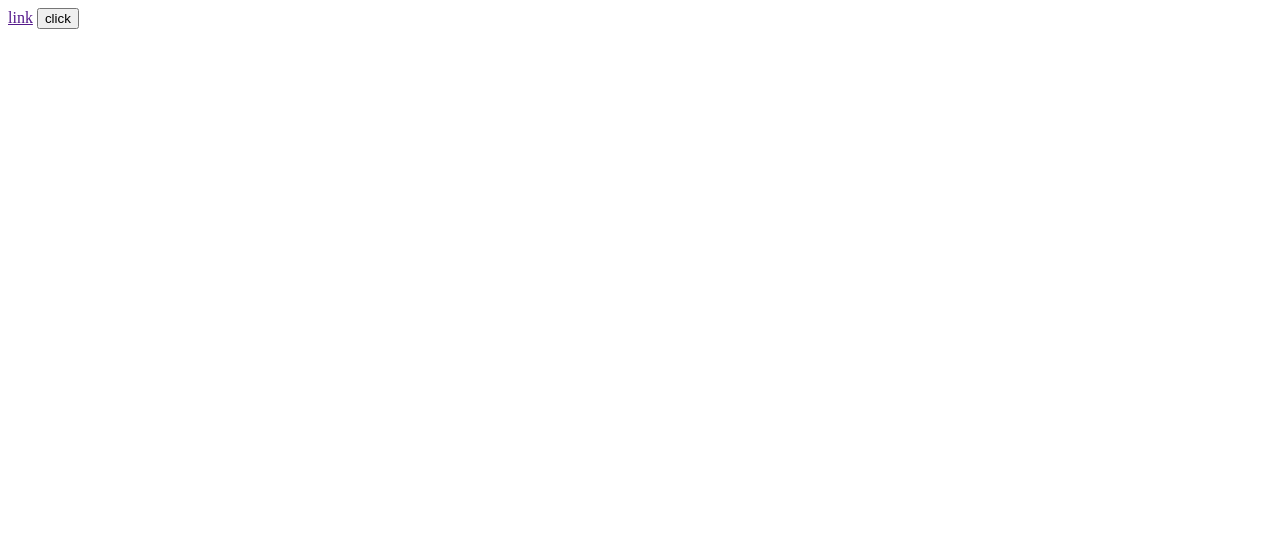
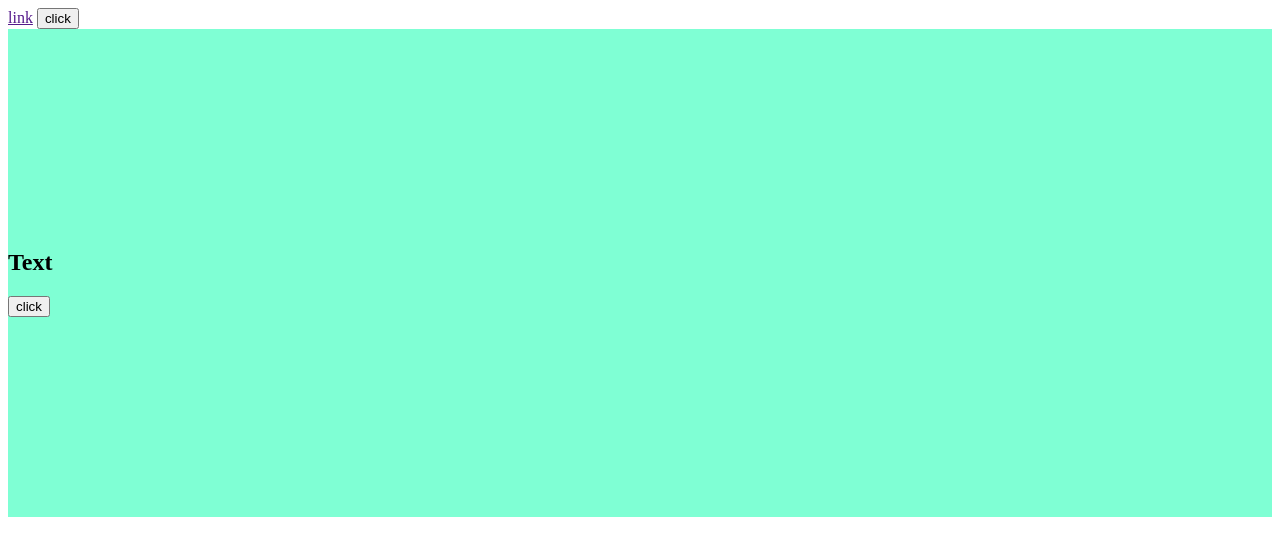
Before and after one commit to aggenov/command-76, a plain HTML site: page index.html in a window 1280 px wide. Drawn offline with Linux system fonts and the light colour scheme.

Commit message:
add hero

```diff
--- a/index.html
+++ b/index.html
@@ -4,6 +4,7 @@
     <meta charset="UTF-8" />
     <meta http-equiv="X-UA-Compatible" content="IE=edge" />
     <meta name="viewport" content="width=device-width, initial-scale=1.0" />
+    <link rel="stylesheet" href="./styles/style.css">
     <title>Comandos76</title>
   </head>
   <body>
@@ -11,5 +12,12 @@
       <a href="">link</a>
       <button>click</button>
     </header>
+
+    <main>
+      <section class="hero">
+        <h1> Text</h1>
+          <button> click</button>
+      </section>
+    </main>
   </body>
 </html>
--- a/styles/style.css
+++ b/styles/style.css
@@ -0,0 +1,5 @@
+.hero {
+    background-color: aquamarine;
+    padding-top: 200px;
+    padding-bottom: 200px;
+}
```
